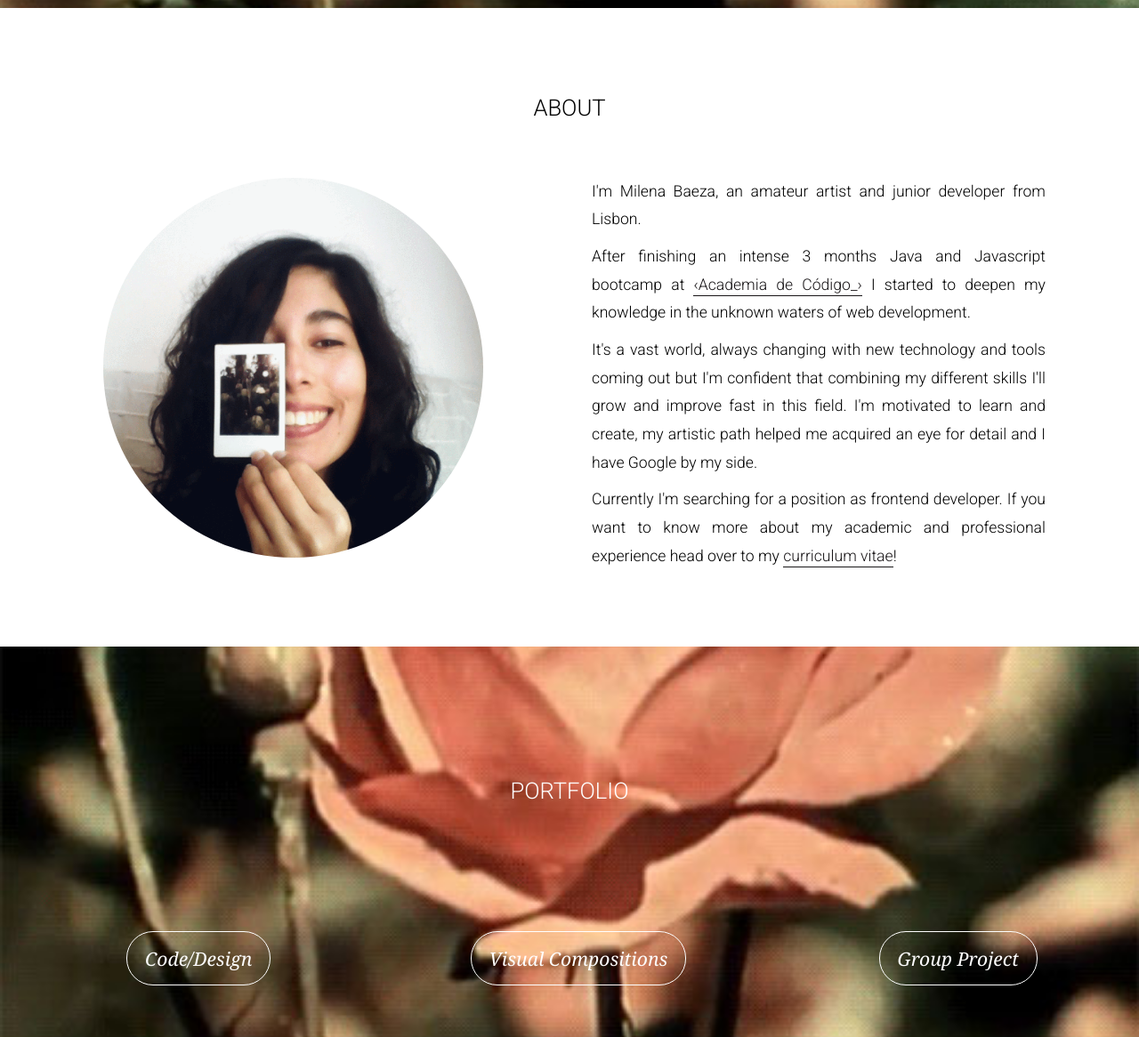
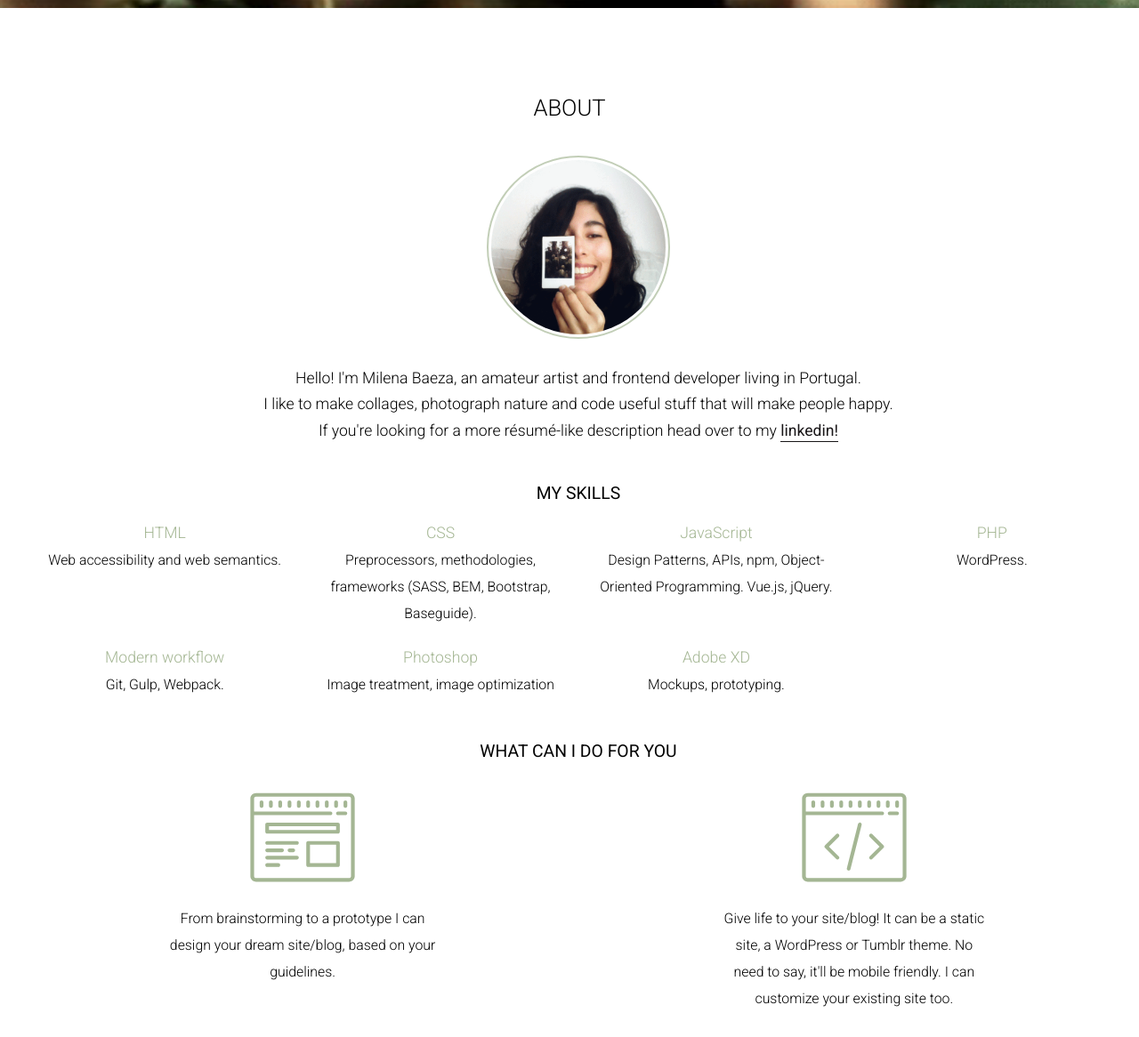
Before and after one commit to milebza/amapola, a website: page index.html in a window 1280 px wide. Shown: the part 791-1957 px from the top of the page at 89% size. Drawn offline with nearby package versions, Linux system fonts and the light colour scheme.

Commit message:
Refactor About section, small changes

```diff
--- a/index.html
+++ b/index.html
@@ -56,9 +56,9 @@
 
                 <div class="header__menu js-menu">
                     <ul class="header__links">
-                        <li><a class="js-scroll-to" data-page=".about" href="#">About</a></li>
-                        <li><a class="js-scroll-to" data-page=".projects" href="#">Portfolio</a></li>
-                        <li><a class="js-scroll-to" data-page=".contact" href="#">Contact</a></li>
+                        <li><a class="text-bold js-scroll-to" data-page=".about" href="#">About</a></li>
+                        <li><a class="text-bold js-scroll-to" data-page=".projects" href="#">Portfolio</a></li>
+                        <li><a class="text-bold js-scroll-to" data-page=".contact" href="#">Contact</a></li>
                         <li class="header__github"><a target="_blank" href="https://github.com/milebza"><i class="fa fa-github fa-2x fa-fw"></i></a></li>
                     </ul>
                 </div>
@@ -79,19 +79,60 @@
         <section class="about">
             <h1>About</h1>
                 <div class="about__content container">
-                    <div class="row">
-                        <div class="about__picture column column-6">
-                            <div class="about__frame">
-                                <img src="assets/profile_animation.gif" alt="Profile picture">
-                            </div>
-                        </div>
-                        <div class="about__text column column-6">
-                            <p>I'm Milena Baeza, an amateur artist and junior developer from Lisbon.</p>
-                            <p>After finishing an intense 3 months Java and Javascript bootcamp at <a class="about__link" href="http://www.academiadecodigo.org/" target="_blank">‹Academia de Código_›</a> I started to deepen my knowledge in the unknown waters of web development.</p>
-                            <p>It's a vast world, always changing with new technology and tools coming out but I'm confident that combining my different skills I'll grow and improve fast in this field. I'm motivated to learn and create, my artistic path helped me acquired an eye for detail and I have Google by my side.</p>
-                            <p class="about__text--last">Currently I'm searching for a position as frontend developer. If you want to know more about my academic and professional experience head over to my <a href="assets/cv-mile.pdf" target="_blank" class="about__link">curriculum vitae</a>!</p>
-                        </div>
-                    </div>
+					<div class="about__picture">
+						<img class="about__round-image" src="assets/profile_animation.gif" alt="Profile picture">
+					</div>
+					<div class="about__description">
+						<p>Hello! I'm Milena Baeza, an amateur artist and frontend developer living in Portugal.</p>
+						<p>I like to make collages, photograph nature and code useful stuff that will make people happy. If you're looking for a more résumé-like description head over to my <a class="about__link text-bold" href="https://www.linkedin.com/in/milena-baeza/" target="_blank">linkedin!</a></p>
+					</div>
+					<div class="about__section">
+						<h3 class="about__title">My skills</h3>
+						<div class="about__skills row">
+							<div class="column column-3">
+								<p class="about__subtitle">HTML</p>
+								<p class="about__subcontent">Web accessibility and web semantics.</p>
+							</div>
+							<div class="column column-3">
+								<p class="about__subtitle">CSS</p>
+								<p class="about__subcontent">Preprocessors, methodologies, frameworks (SASS, BEM, Bootstrap, Baseguide).</p>
+							</div>
+							<div class="column column-3">
+								<p class="about__subtitle">JavaScript</p>
+								<p class="about__subcontent">Design Patterns, APIs, npm,
+								Object-Oriented Programming. Vue.js, jQuery.</p>
+							</div>
+							<div class="column column-3">
+								<p class="about__subtitle">PHP</p>
+								<p class="about__subcontent">WordPress.</p>
+							</div>
+						</div>
+						<div class="about__skills row">
+							<div class="column column-3">
+								<p class="about__subtitle">Modern workflow</p>
+								<p class="about__subcontent">Git, Gulp, Webpack.</p>
+							</div>
+							<div class="column column-3">
+								<p class="about__subtitle">Photoshop</p>
+								<p class="about__subcontent">Image treatment, image optimization</p>
+							</div>
+							<div class="column column-3">
+								<p class="about__subtitle">Adobe XD</p>
+								<p class="about__subcontent">Mockups, prototyping.</p>
+							</div>
+						</div>
+					</div>
+					<div class="about__section row">
+						<h3 class="about__title">What can I do for you</h3>
+						<div class="about__subcontent column column-6">
+							<img src="static/design.svg">
+							<p class="about__width-300">From brainstorming to a prototype I can design your dream site/blog, based on your guidelines.</p>
+						</div>
+						<div class="about__subcontent column column-6">
+							<img src="static/code.svg">
+							<p class="about__width-300">Give life to your site/blog! It can be a static site, a WordPress or Tumblr theme. No need to say, it'll be mobile friendly. I can customize your existing site too.</p>
+						</div>
+					</div>
                 </div>
         </section>
 
@@ -117,7 +158,7 @@
                     <div class="row">
                         <div class="col col-4">
                             <h3>Moonlight</h3>
-                            <p><span class="mobile-hide">A customizable</span> theme for tumblr<span class="mobile-hide">. My first frontend project using HTML, CSS, jQuery and Tumblr system of block and variables. +500 people are using it</span></p>
+							<p><span class="mobile-hide">A customizable</span> theme for tumblr<span class="mobile-hide">. Built with HTML, CSS, jQuery and Tumblr system of block and variables. <span class="text-bold">+500 people using it!</span></span></p>
 							<a target="_blank" href="https://www.tumblr.com/theme/40383" class="carousel__btn"><span class="mobile-hide">Install</span><span class="mobile-show"><i class="fa fa-eye fa-2x fa-fw"></i></span></a>
                         </div>
                         <div class="col col-8"><img class="img-100" src="assets/frontend/moonlight_theme.JPG" alt="Moonlight theme for tumblr"></div>
--- a/scss/pages/_about.scss
+++ b/scss/pages/_about.scss
@@ -8,16 +8,68 @@
     }
 
     &__content {
-        line-height: 1.8em;
+        line-height: 1.7em;
         font-size: 1.1em;
-        padding-top: 60px;
-        padding-bottom: 70px;
+//        padding-top: 40px;
+//        padding-bottom: 70px;
+		padding: 40px 20px 70px;
+
+		text-align: center;
 
         @media(max-width:$max-width) {
-            padding-top: 40px;
             padding-bottom: 40px;
         }
     }
+
+	&__description {
+		padding: 20px 0;
+		width: 715px;
+		margin: 0 auto;
+
+		@media(max-width:$max-width) {
+            width: 100%;
+			margin: 0;
+        }
+	}
+
+	&__round-image {
+		width: 206px;
+		height: 206px;
+		border-radius: 50%;
+		padding: 3px;
+		border: 2px solid $transp-green;
+	}
+
+	&__section {
+		padding: 20px;
+	}
+
+	&__title {
+		font: {
+			size: 1.1em;
+			weight: 400;
+		}
+		text-transform: uppercase;
+		padding-bottom: 10px;
+	}
+
+	&__subtitle {
+		color: rgba(104, 133, 75, .6);
+	}
+
+	&__subcontent {
+		font-size: .9em;
+	}
+
+	&__width-300 {
+		width: 300px;
+		margin: 0 auto;
+
+		@media(max-width:$max-width-md) {
+            width: 100%;
+			margin: 0;
+        }
+	}
 
 	&__link {
 		color: $main-black;
@@ -48,14 +100,4 @@
 			border-radius: 50%;
 		}
 	}
-
-	p {
-		text-align: justify;
-		padding: 0 100px 10px 0;
-
-		@media(max-width:$max-width) {
-			text-align: center;
-			padding: 0 20px 10px 20px;
-		}
-	}
 }
--- a/scss/utils/_classes.scss
+++ b/scss/utils/_classes.scss
@@ -1,9 +1,4 @@
 /* Classes */
-
-
-//----------------------
-//  Adds a bottom shadow
-//----------------------
 
 .bottom-shadow {
     box-shadow: 0px 3px 5px $shadow-color;
@@ -13,12 +8,11 @@
 	color: $main-black;
 }
 
-
-//----------------------------------
-//  Image with full width and height
-//----------------------------------
-
 .img-100 {
     width: 100%;
     height: 100%;
 }
+
+.text-bold {
+	font-weight: 400;
+}
```
Also changed, not shown: scss/utils/_mixins.scss (+0 -35 lines), scss/utils/_variables.scss (+0 -14 lines), static/code.svg (added), static/css/style.css, static/design.svg (added), 1 other file.
